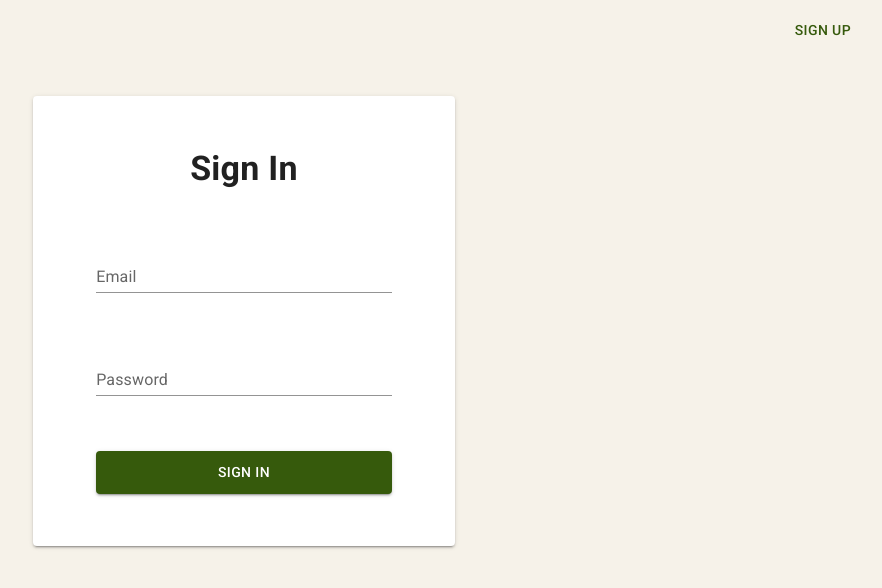
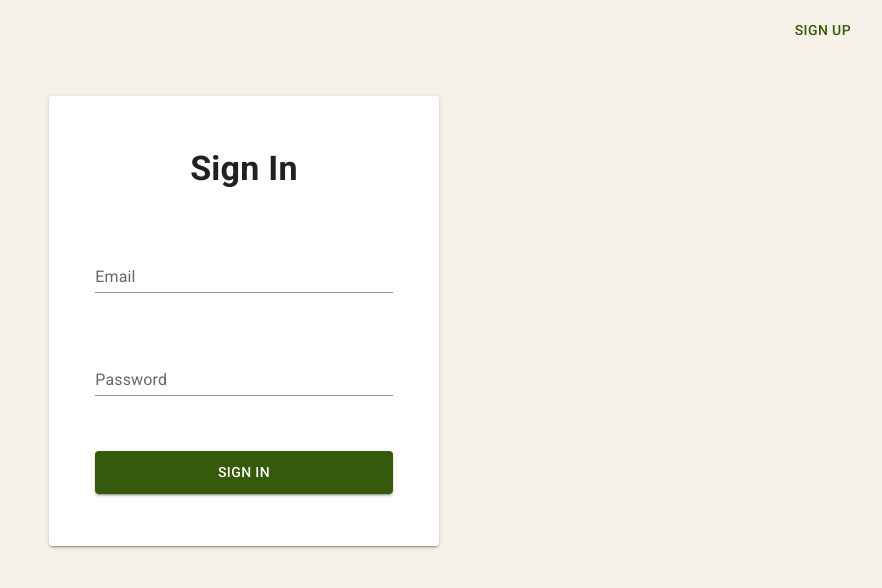
Before and after one commit to Youssef-O/user-authentification-reactjs, a React (Create React App) app: page / in a window 1280 px wide. Shown: the top 588 px of the page, without its empty margins (396-1278 px from the left). Built offline with nearby package versions, Linux system fonts and the light colour scheme.

Commit message:
Handle Failed Log-in implemented

```diff
--- a/src/components/SignIn.js
+++ b/src/components/SignIn.js
@@ -3,13 +3,17 @@ import Paper from '@mui/material/Paper';
 import Typography from '@mui/material/Typography';
 import TextField from '@mui/material/TextField';
 import Button from '@mui/material/Button';
+import Alert from '@mui/material/Alert';
 import { useHistory } from 'react-router-dom';
 import { useForm } from 'react-hook-form';
+import { useState } from 'react';
 
 
 function SignIn() {
 
     const { register, handleSubmit, formState: { errors } } = useForm();
+    const [showAlert, setShowAlert] = useState(false);
+    const [alertMessage, setAlertMessage] = useState('');
     const history = useHistory();
 
     const styles = {
@@ -25,14 +29,14 @@ function SignIn() {
             backgroundColor: '#FFFFFF',
             height: '50vh',
             minHeight: '250px',
-            width: '33vw',
+            width: '25vw',
             minWidth: '350px',
             margin: '12vh auto 0',
             display: 'flex',
             flexDirection: 'column',
             alignItems: 'center',
             justifyContent: 'space-around',
-            padding: '25px 0'
+            padding: '25px 20px'
         },
 
         signInLabel: {
@@ -40,11 +44,11 @@ function SignIn() {
         },
 
         textField: {
-            width: '70%',
+            width: '85%',
         },
 
         signInButton: {
-            width: '70%',
+            width: '85%',
             padding: '9px 0',
             backgroundColor: '#365A0C',
             '&:hover': {
@@ -65,9 +69,26 @@ function SignIn() {
                 password: data.password
             })
         }).then((res) => {
-            return res.json();
+            if (res.ok) {
+                return res.json();
+            } else {
+                return res.text();
+            };
         }).then((data) => {
-            history.push("/profile", data.userName);
+            if(data.email != null) {
+                history.push("/profile", data.userName);
+            } else {
+                if(data == 'User not found'){
+                    setAlertMessage('Invalid Email. please try again');
+                    setShowAlert(true);
+                }
+                if(data == 'Login Failed'){
+                    setAlertMessage('Invalid Password. please try again');
+                    setShowAlert(true);
+                }
+            }
+        }).catch((err) => {
+            console.log(err.message);
         })
     }
 
@@ -115,6 +136,11 @@ function SignIn() {
                 >
                     Sign in
                 </Button>
+                {showAlert &&
+                    <Alert severity="error" sx={{width: '78%', marginTop: '12px'}}>
+                        {alertMessage}
+                    </Alert>
+                }
             </Paper>
         </Box>
     );
--- a/src/components/SignUp.js
+++ b/src/components/SignUp.js
@@ -23,6 +23,7 @@ function SignUp() {
         container: {
             width: '33vw',
             height: '50vh',
+            minHeight: '250px',
             backgroundColor: '#FFFFFF',
             margin: '12vh auto 0',
             display: 'flex',
```
